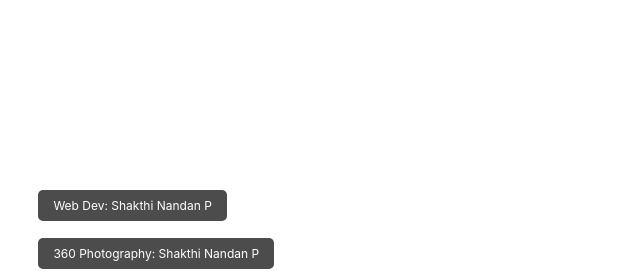
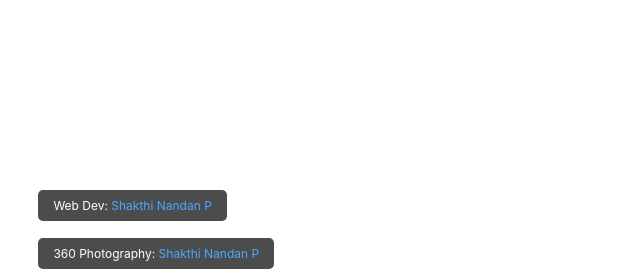
Before and after one commit to ShakthiNandan/360-VR-College, a Flask app: page / in a window 1280 px wide. Shown: the part 523-800 px from the top of the page, without its empty margins (0-640 px from the left). Run offline with Flask 3, Linux system fonts and the light colour scheme; data comes from the database, SQL or seed files in the repository; some libraries are stand-ins or nearby versions.

Commit message:
Added links

```diff
--- a/templates/base.html
+++ b/templates/base.html
@@ -914,8 +914,8 @@
       <p><strong>👁️:</strong> {{ online }}</p>
     </div>
   </div>
-  <div id="authorCredit" class="author-credit">360 Photography: Shakthi Nandan P</div>
-  <div id="photoCredit" class="photo-credit">Web Dev: Shakthi Nandan P</div>
+  <div id="authorCredit" class="author-credit">360 Photography: <a href="https://www.linkedin.com/in/shakthinandan/" target="_blank" style="color: #4da6ff; text-decoration: none;">Shakthi Nandan P</a></div>
+  <div id="photoCredit" class="photo-credit">Web Dev: <a href="https://shakthinandan.live" target="_blank" style="color: #4da6ff; text-decoration: none;">Shakthi Nandan P</a></div>
 
   <div id="welcomeOverlay" class="overlay welcome-overlay">
     <button class="close-overlay">×</button>
```
